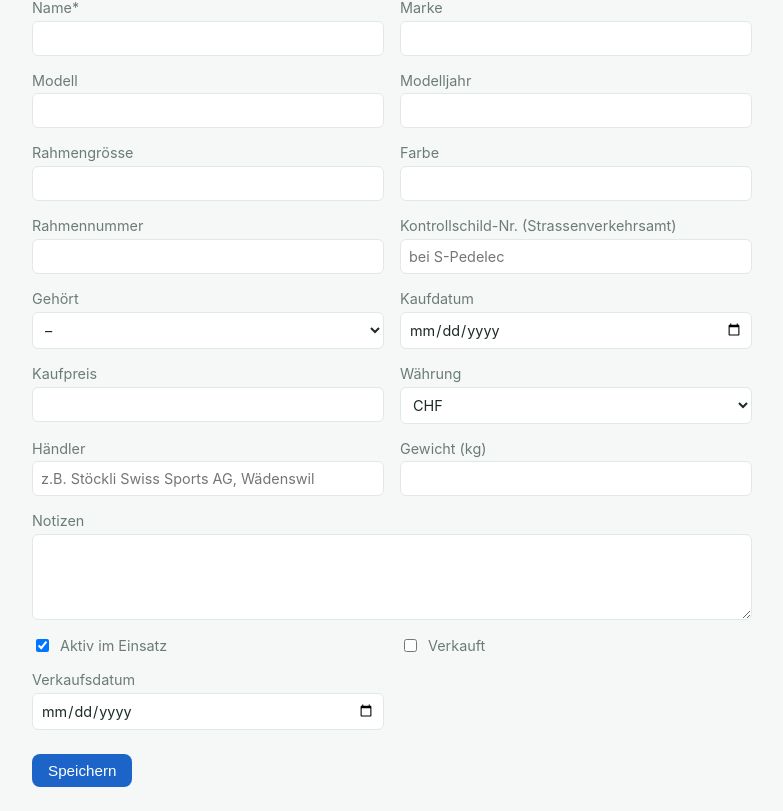
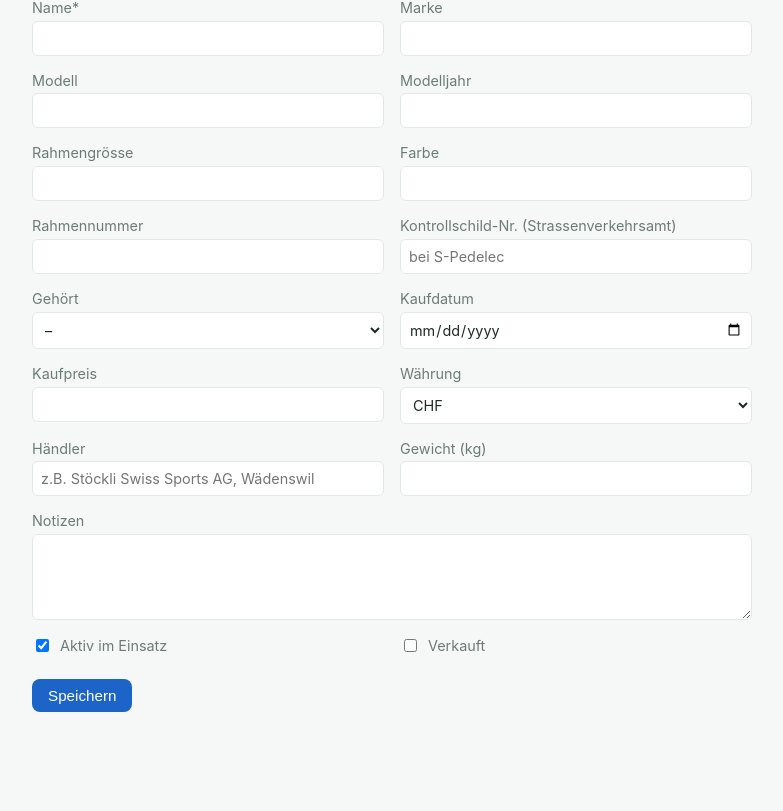
Before and after one commit to raphis/velotool, a PHP site: page /bike_edit.php in a window 1280 px wide. Shown: the part 165-976 px from the top of the page, without its empty margins (152-935 px from the left). After the commit the page ends 877 px from the top, so only its background shows below. Run offline with PHP 8.4, Linux system fonts and the light colour scheme; the visitor is signed in with stand-in values (Sample User, id 1); tables that the repository leaves empty hold one stand-in row (values such as "Sample post").

Commit message:
Only show Verkaufsdatum field when Verkauft is checked
Co-Authored-By: Claude Sonnet 5 <noreply@anthropic.com>

```diff
--- a/bike_edit.php
+++ b/bike_edit.php
@@ -102,8 +102,8 @@ require __DIR__ . '/src/views/header.php';
     <label>Gewicht (kg)<input type="number" step="0.01" name="weight_kg" value="<?= htmlspecialchars((string) ($bike['weight_kg'] ?? '')) ?>"></label>
     <label class="full">Notizen<textarea name="notes" rows="4"><?= htmlspecialchars($bike['notes'] ?? '') ?></textarea></label>
     <label class="checkbox"><input type="checkbox" name="is_active" <?= $bike['is_active'] ? 'checked' : '' ?>> Aktiv im Einsatz</label>
-    <label class="checkbox"><input type="checkbox" name="is_sold" <?= $bike['is_sold'] ? 'checked' : '' ?>> Verkauft</label>
-    <label>Verkaufsdatum<input type="date" name="sold_date" value="<?= htmlspecialchars($bike['sold_date'] ?? '') ?>"></label>
+    <label class="checkbox"><input type="checkbox" id="isSoldCheckbox" name="is_sold" onchange="document.getElementById('soldDateField').style.display = this.checked ? '' : 'none';" <?= $bike['is_sold'] ? 'checked' : '' ?>> Verkauft</label>
+    <label id="soldDateField" style="<?= $bike['is_sold'] ? '' : 'display:none' ?>">Verkaufsdatum<input type="date" name="sold_date" value="<?= htmlspecialchars($bike['sold_date'] ?? '') ?>"></label>
 
     <div class="form-actions">
         <button type="submit" class="button">Speichern</button>
```
